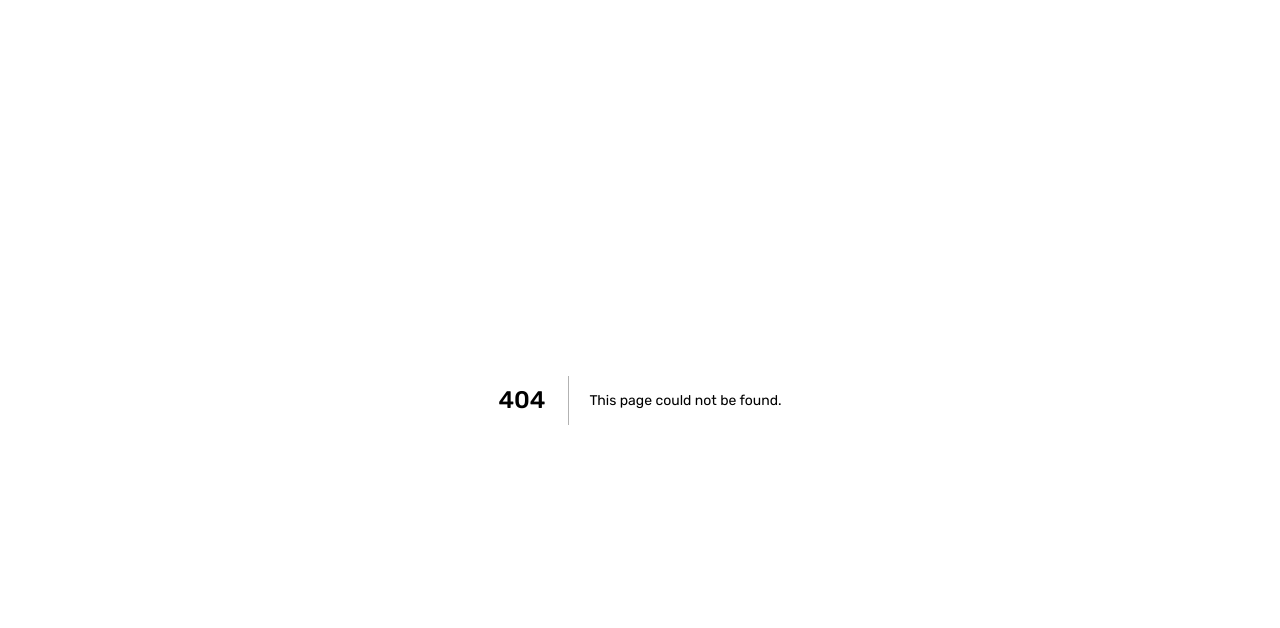
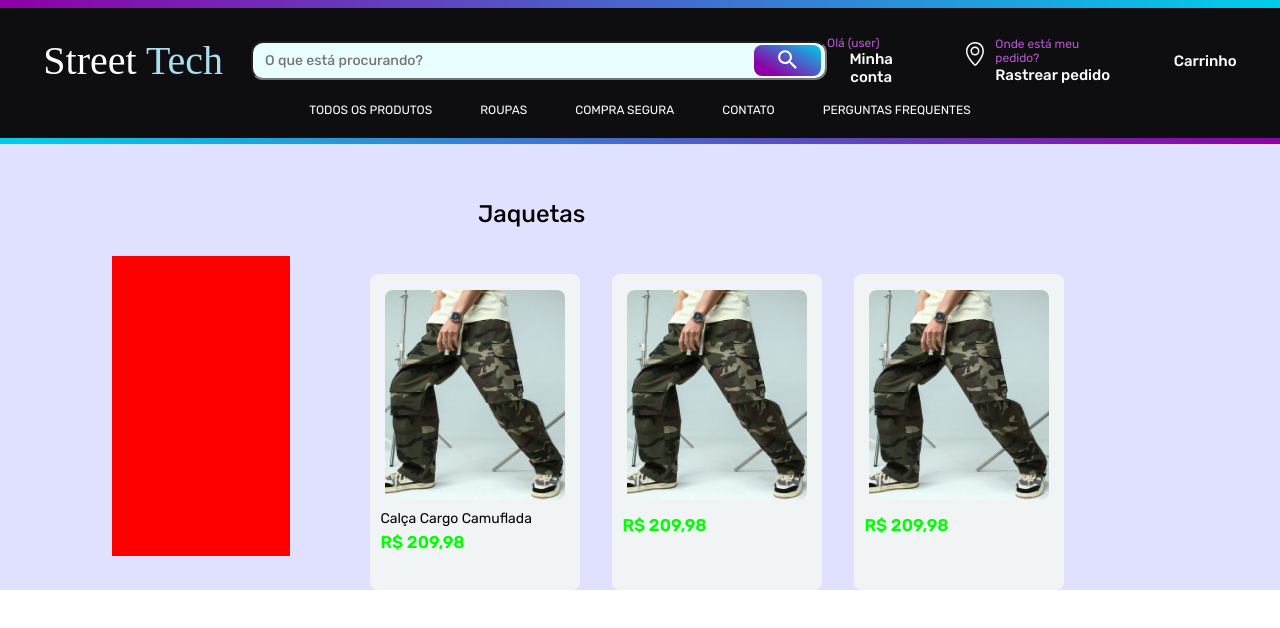
Before and after one commit to gustavocarvalho-ra/NextJs-Loja_Roupas, a Next.js app: page /camisa in a window 1280 px wide. Before the commit this address had no page. Shown: the top 628 px of the page. Built offline with nearby package versions, Linux system fonts and the light colour scheme; a web font is replaced by a local one.

Commit message:
feat: add page and styles of camisa

```diff
--- /dev/null
+++ b/app/camisa/page.tsx
@@ -0,0 +1,42 @@
+"use client"
+
+import pro from "../data/pro.json"
+import Header from "@/app/components/Header"
+import Menu from "../components/Menu";
+
+import Image from "next/image";
+import { Cam } from "./style";
+
+
+export default function Test () {
+  let produtos = [...pro];
+
+  return (
+    <>
+      <Header/>
+
+      <Cam>
+        <Menu/>
+
+        <div className="cards">
+          <div style={{width: "100%", height: "50px", marginBottom: "1em"}}>
+            <h1 className="ti">Jaquetas</h1>
+          </div>
+
+          {produtos
+          .filter(item => item.type === "camisa")
+          .map(item => (
+            // eslint-disable-next-line react/jsx-key
+            <div className="card">
+              <Image src={item.photo} alt="test" width={180} height={210} style={{backgroundSize: "auto", borderRadius: "8px"}}/>
+              <div className="info">
+                <h1 key={item.name}>{item.name}</h1>
+                <p key={item.price}>{item.price}</p>
+              </div>
+            </div>
+          ))}
+        </div>
+      </Cam>
+    </>
+  )
+}
--- /dev/null
+++ b/app/camisa/style.ts
@@ -0,0 +1,59 @@
+import styled from "styled-components";
+
+export const Cam = styled.div `
+  padding-top: 2em;
+  width: 100%;
+  display: flex;
+  background:  #e0e1ff;
+
+  .ti {
+    margin: 1em 0 0 4.5em;
+    font-size: 24px;
+    font-weight: 450;
+  }
+  .cards {
+    width: 70%;
+    margin-right: 5em;
+    display: flex;
+    flex-wrap: wrap;
+    flex-direction: row;
+    gap: 2em;
+  }
+
+  .card {
+    width: 210px;
+    height: 300px;
+    display: flex;
+    align-items: center;
+    flex-direction: column;
+    transition: 1s;
+    border-radius: 8px;
+    background-color: #f0f4f5;
+    padding-top: 1em;
+    cursor: pointer;
+
+    &:hover {
+      scale: 1.01;
+      box-shadow: 6px 8px 8px 0px #1a0f27
+    }
+
+    .info {
+      margin: 10px;
+      width: 90%;
+      display: flex;
+      flex-direction: column;
+    }
+
+    h1{
+      font-size: 14px;
+      font-weight: 400;
+    }
+
+    p {
+      margin-top: 5px;
+      font-size: 17px;
+      color: #00ff00;
+      font-weight: 600;
+    }
+  }
+`
--- a/app/data/pro.json
+++ b/app/data/pro.json
@@ -199,14 +199,14 @@
     "name": "",
     "price": "R$ 209,98",
     "photo": "/assets/calcaCargoCamuflada.jpeg",
-    "type": "",
+    "type": "camisa",
     "id": "29"
   },
   {
     "name": "",
     "price": "R$ 209,98",
     "photo": "/assets/calcaCargoCamuflada.jpeg",
-    "type": "",
+    "type": "camisa",
     "id": "30"
   }
 ]
```
